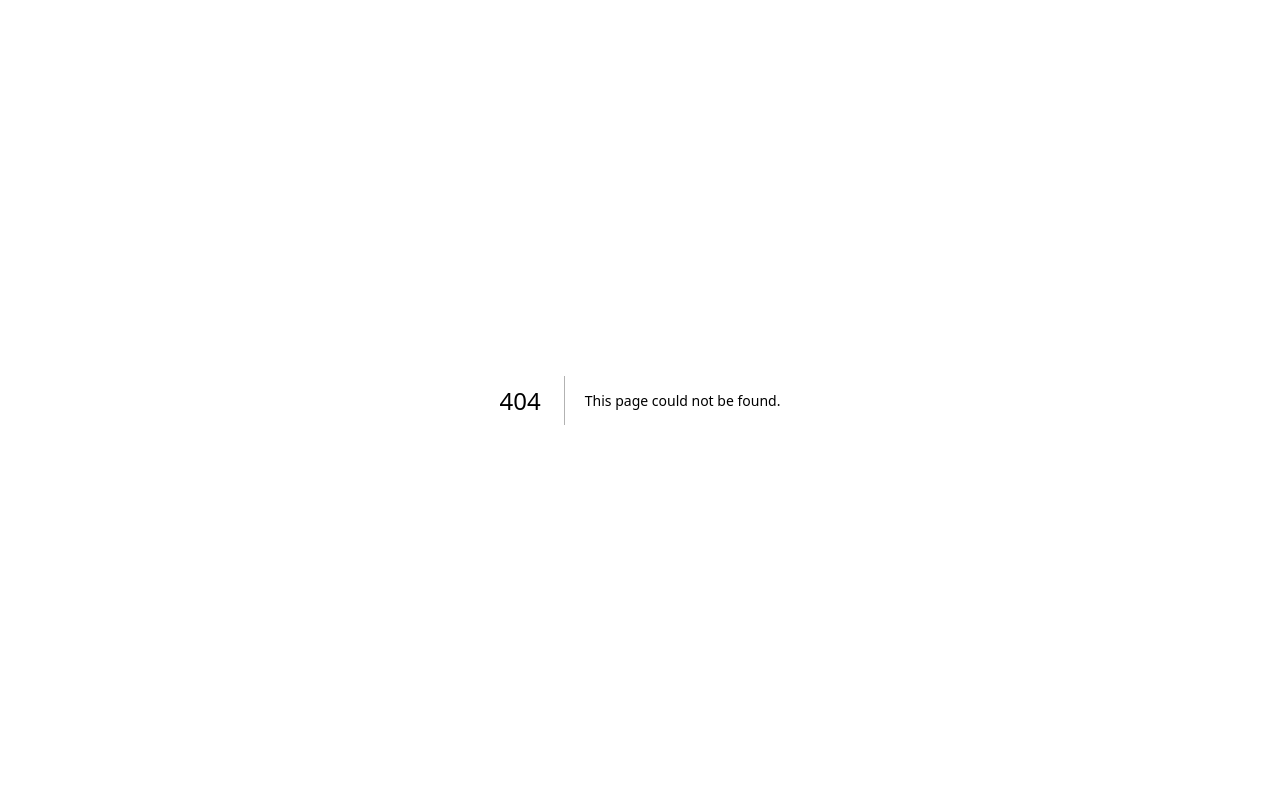
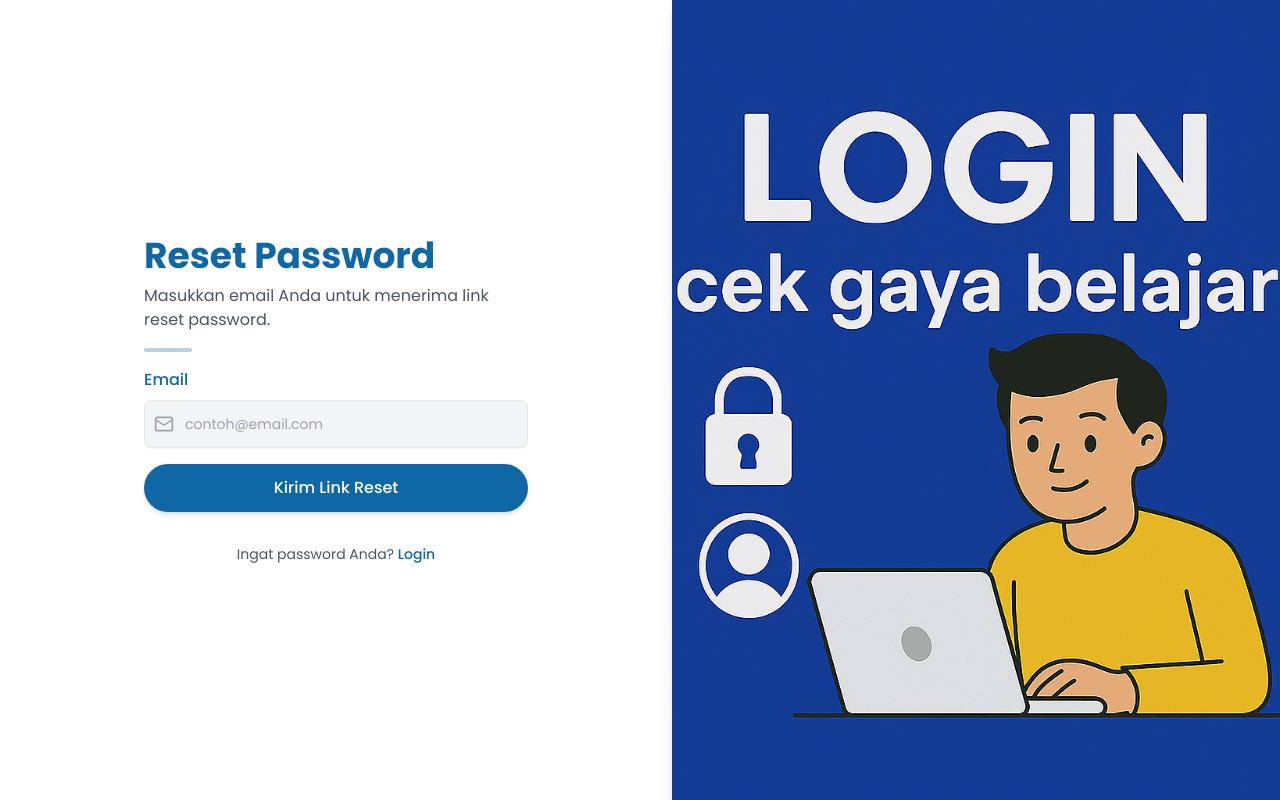
Before and after one commit to dwikihidayat/frontend-deploy, a Next.js app: page /reset-password in a window 1280 px wide. Before the commit this address had no page. Built offline with nearby package versions, Linux system fonts and the light colour scheme; no server answers.

Commit message:
Add files via upload

```diff
--- /dev/null
+++ b/src/app/(auth)/reset-password/page.tsx
@@ -0,0 +1,176 @@
+"use client";
+
+import { Button } from "@/components/ui/button";
+import { Input } from "@/components/ui/input";
+import { Label } from "@/components/ui/label";
+import { Card, CardContent } from "@/components/ui/card";
+import { cn } from "@/lib/utils";
+import Image from "next/image";
+import Link from "next/link";
+import { useRouter } from "next/navigation";
+import { useState } from "react";
+import { Mail, CheckCircle2 } from "lucide-react";
+import api from "@/lib/axios";
+import { AxiosError } from "axios";
+import toast from "react-hot-toast";
+import { useMutation } from "@tanstack/react-query";
+
+export default function ResetPasswordPage() {
+    return <ResetPasswordForm />;
+}
+
+function ResetPasswordForm({ className, ...props }: React.ComponentProps<"div">) {
+    const router = useRouter();
+    const [email, setEmail] = useState("");
+    const [errors, setErrors] = useState<Record<string, string>>({});
+    const [isSuccess, setIsSuccess] = useState(false);
+
+    const validateForm = () => {
+        const newErrors: Record<string, string> = {};
+        const emailRegex = /^[^\s@]+@[^\s@]+\.[^\s@]+$/;
+
+        if (!email) {
+            newErrors.email = "Email wajib diisi";
+        } else if (!emailRegex.test(email)) {
+            newErrors.email = "Format email tidak valid";
+        }
+
+        return newErrors;
+    };
+
+    const resetMutation = useMutation({
+        mutationFn: async () => {
+            const response = await api.post("/auth/forgot-password", { email });
+            return response.data;
+        },
+        onSuccess: () => {
+            setIsSuccess(true);
+            toast.success("Link reset password telah dikirim ke email Anda", {
+                duration: 4000,
+                position: "top-center",
+            });
+        },
+        onError: (error: unknown) => {
+            let errorMessage = "Terjadi kesalahan. Silakan coba lagi.";
+
+            const axiosError = error as AxiosError<{ detail?: string }>;
+
+            if (axiosError.response) {
+                const { status, data } = axiosError.response;
+                const detail = data?.detail?.toLowerCase() || "";
+
+                if (status === 404) {
+                    errorMessage = "Email tidak terdaftar. Silakan periksa kembali.";
+                } else if (status === 429) {
+                    errorMessage = "Terlalu banyak permintaan. Silakan coba lagi nanti.";
+                } else if (status === 500) {
+                    errorMessage = "Kesalahan server. Silakan coba lagi nanti.";
+                } else if (detail) {
+                    errorMessage = detail;
+                }
+            }
+
+            toast.error(errorMessage, { duration: 4000, position: "top-center" });
+        },
+    });
+
+    const handleSubmit = (e: React.FormEvent) => {
+        e.preventDefault();
+        const formErrors = validateForm();
+
+        if (Object.keys(formErrors).length > 0) {
+            setErrors(formErrors);
+            return;
+        }
+
+        setErrors({});
+        resetMutation.mutate();
+    };
+
+    return (
+        <div className={cn("min-h-screen w-full flex items-center justify-center bg-white", className)} {...props}>
+            <div className="w-full h-screen flex">
+                <div className="flex-1 p-4 sm:p-6 lg:p-8 overflow-y-auto">
+                    <Card className="max-w-md mx-auto h-full flex flex-col justify-center bg-white border-0 shadow-none transition-all duration-300">
+                        <CardContent className="p-6 sm:p-8">
+                            {isSuccess ? (
+                                <div className="flex flex-col items-center text-center gap-4">
+                                    <CheckCircle2 className="w-16 h-16 text-green-500" strokeWidth={1.5} />
+                                    <h1 className="text-2xl sm:text-3xl font-bold text-primary">Permintaan Diterima</h1>
+                                    <p className="text-gray-600 text-sm sm:text-base">
+                                        Kami telah mengirimkan link reset password ke email <span className="font-medium">{email}</span>. Silakan periksa inbox Anda.
+                                    </p>
+                                    <p className="text-gray-600 text-sm sm:text-base">Jika tidak menemukan email, periksa folder spam atau junk mail.</p>
+                                    <Button
+                                        onClick={() => router.push("/login")}
+                                        className="w-full h-10 sm:h-12 bg-primary hover:bg-primary/90 text-white font-medium text-sm sm:text-base rounded-full shadow-md hover:shadow-lg transition-all duration-200 mt-4"
+                                    >
+                                        Kembali ke Login
+                                    </Button>
+                                </div>
+                            ) : (
+                                <form onSubmit={handleSubmit} className="flex flex-col gap-4">
+                                    <div className="flex flex-col items-start">
+                                        <h1 className="text-2xl sm:text-3xl md:text-4xl font-bold text-primary mb-2 flex items-center">Reset Password</h1>
+                                        <p className="text-gray-600 text-sm sm:text-base max-w-xl">Masukkan email Anda untuk menerima link reset password.</p>
+                                        <div className="mt-4 w-12 h-1 bg-primary/30 rounded-full" />
+                                    </div>
+
+                                    <EmailInput value={email} onChange={(e) => setEmail(e.target.value)} error={errors.email} />
+
+                                    <Button
+                                        type="submit"
+                                        className="w-full h-10 sm:h-12 bg-primary hover:bg-primary/90 text-white font-medium text-sm sm:text-base rounded-full shadow-md hover:shadow-lg transition-all duration-200"
+                                        disabled={resetMutation.isPending}
+                                    >
+                                        {resetMutation.isPending ? "Memproses..." : "Kirim Link Reset"}
+                                    </Button>
+
+                                    <div className="text-center text-xs sm:text-sm text-gray-600 mt-4">
+                                        Ingat password Anda?{" "}
+                                        <Link href="/login" prefetch={true} className="text-primary font-medium hover:underline hover:text-primary/80" aria-label="Kembali ke halaman login">
+                                            Login
+                                        </Link>
+                                    </div>
+                                </form>
+                            )}
+                        </CardContent>
+                    </Card>
+                </div>
+
+                <LoginIllustration />
+            </div>
+        </div>
+    );
+}
+
+function EmailInput({ value, onChange, error }: { value: string; onChange: (e: React.ChangeEvent<HTMLInputElement>) => void; error?: string }) {
+    return (
+        <div className="space-y-2">
+            <Label className="text-primary font-medium text-sm sm:text-base">Email</Label>
+            <div className="relative">
+                <Mail className="absolute left-2.5 top-1/2 transform -translate-y-1/2 text-gray-400 w-4 h-4 sm:w-5 sm:h-5" />
+                <Input
+                    id="email"
+                    type="email"
+                    placeholder="contoh@email.com"
+                    value={value}
+                    onChange={onChange}
+                    className="pl-8 sm:pl-10 h-10 sm:h-12 w-full border-gray-200 focus:ring-2 focus:ring-primary focus:border-primary rounded-lg text-xs sm:text-sm bg-background placeholder:text-gray-400"
+                    aria-label="Masukkan alamat email"
+                />
+            </div>
+            {error && <p className="text-red-600 text-xs sm:text-sm mt-1 flex items-center gap-1">{error}</p>}
+        </div>
+    );
+}
+
+function LoginIllustration() {
+    return (
+        <div className="flex-1 hidden md:block bg-background">
+            <div className="relative h-full w-full flex items-center justify-center p-12">
+                <Image src="/login.png" alt="Login Illustration" fill className="object-cover drop-shadow-xl animate-float" priority sizes="(max-width: 640px) 100vw, (max-width: 1024px) 80vw, 50vw" />
+            </div>
+        </div>
+    );
+}
```
